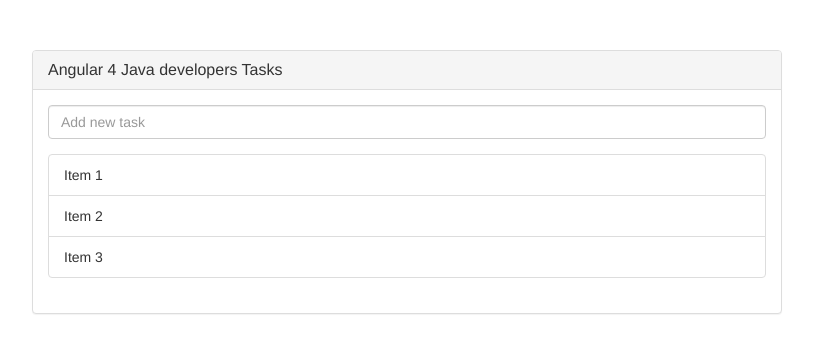
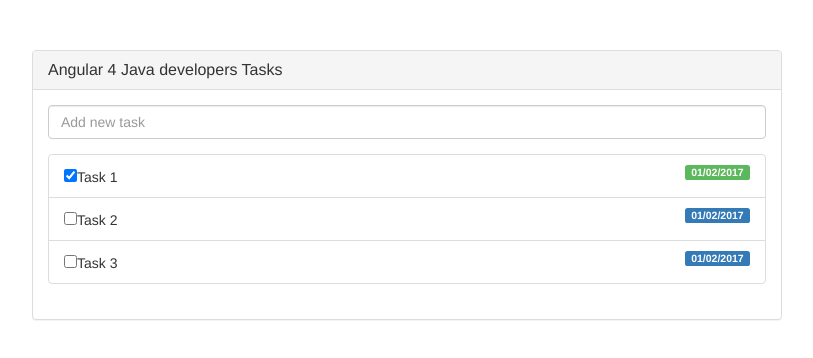
Before and after one commit to djselzlein/tasks, an Angular app in the folder src/main/frontend/: page / in a window 1280 px wide. Shown: the top 358 px of the page, without its empty margins (233-1046 px from the left). Built offline with nearby package versions, Linux system fonts and the light colour scheme.

Commit message:
Task model created with static data on TaskList component

```diff
--- /dev/null
+++ b/src/main/frontend/src/app/tasks/task.model.ts
@@ -0,0 +1,13 @@
+export class Task {
+    public id: number;
+    public name: string;
+    public completed: boolean;
+    public dueDate: string;
+
+    constructor(id: number, name: string, completed: boolean, dueDate: string){
+        this.id = id;
+        this.name = name;
+        this.completed = completed;
+        this.dueDate = dueDate;
+    }
+}
--- a/src/main/frontend/src/app/tasks/tasks-list/tasks-list.component.html
+++ b/src/main/frontend/src/app/tasks/tasks-list/tasks-list.component.html
@@ -1,5 +1,13 @@
 <ul class="list-group">
-  <li class="list-group-item">Item 1</li>
-  <li class="list-group-item">Item 2</li>
-  <li class="list-group-item">Item 3</li>
+  <li *ngFor="let task of tasks" class="list-group-item">
+    <div class="task-checkbox">
+      <input type="checkbox"
+        class="list-child"
+        (change)="onTaskChange($event, task)"
+        [checked]="task.completed" >
+
+      <span ngClass="{{task.completed ? 'name completed' : 'name'}}">{{ task.name }}</span>
+      <span class="label {{ getDueDateLabel(task) }} pull-right">{{ task.dueDate }}</span>
+    </div>
+  </li>
 </ul>
--- a/src/main/frontend/src/app/tasks/tasks-list/tasks-list.component.ts
+++ b/src/main/frontend/src/app/tasks/tasks-list/tasks-list.component.ts
@@ -1,4 +1,5 @@
 import { Component, OnInit } from '@angular/core';
+import { Task } from '../task.model';
 
 @Component({
   selector: 'app-tasks-list',
@@ -7,9 +8,22 @@
 })
 export class TasksListComponent implements OnInit {
 
+  tasks: Task[] = [];
+
   constructor() { }
 
   ngOnInit() {
+    this.tasks.push(new Task(1, "Task 1", true, "01/02/2017"));
+    this.tasks.push(new Task(2, "Task 2", false, "01/02/2017"));
+    this.tasks.push(new Task(3, "Task 3", false, "01/02/2017"));
+  }
+
+  getDueDateLabel(task: Task){
+    return task.completed ? 'label-success' : 'label-primary';
+  }
+
+  onTaskChange(event, task) {
+    console.log('Task has changed');
   }
 
 }
```
